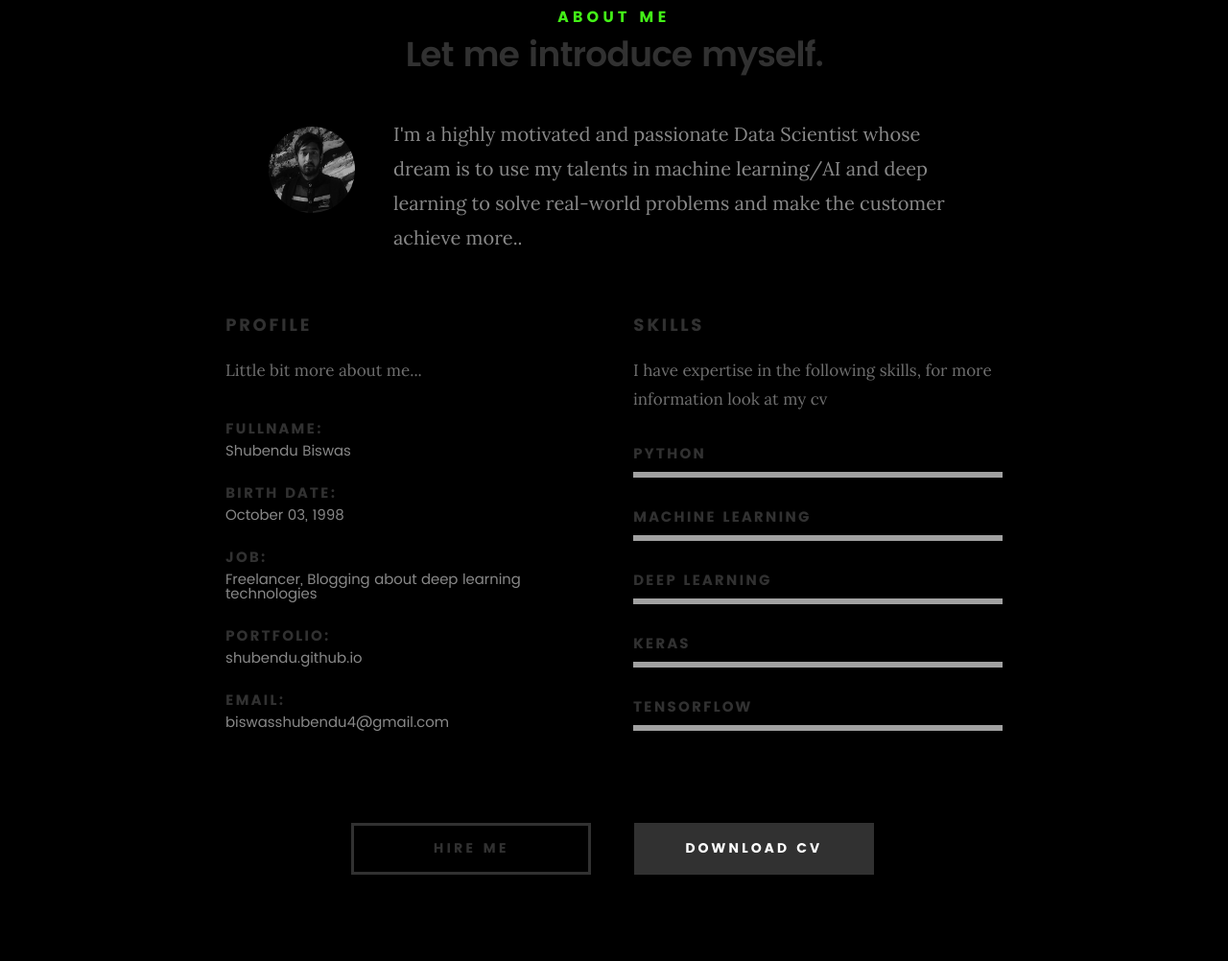
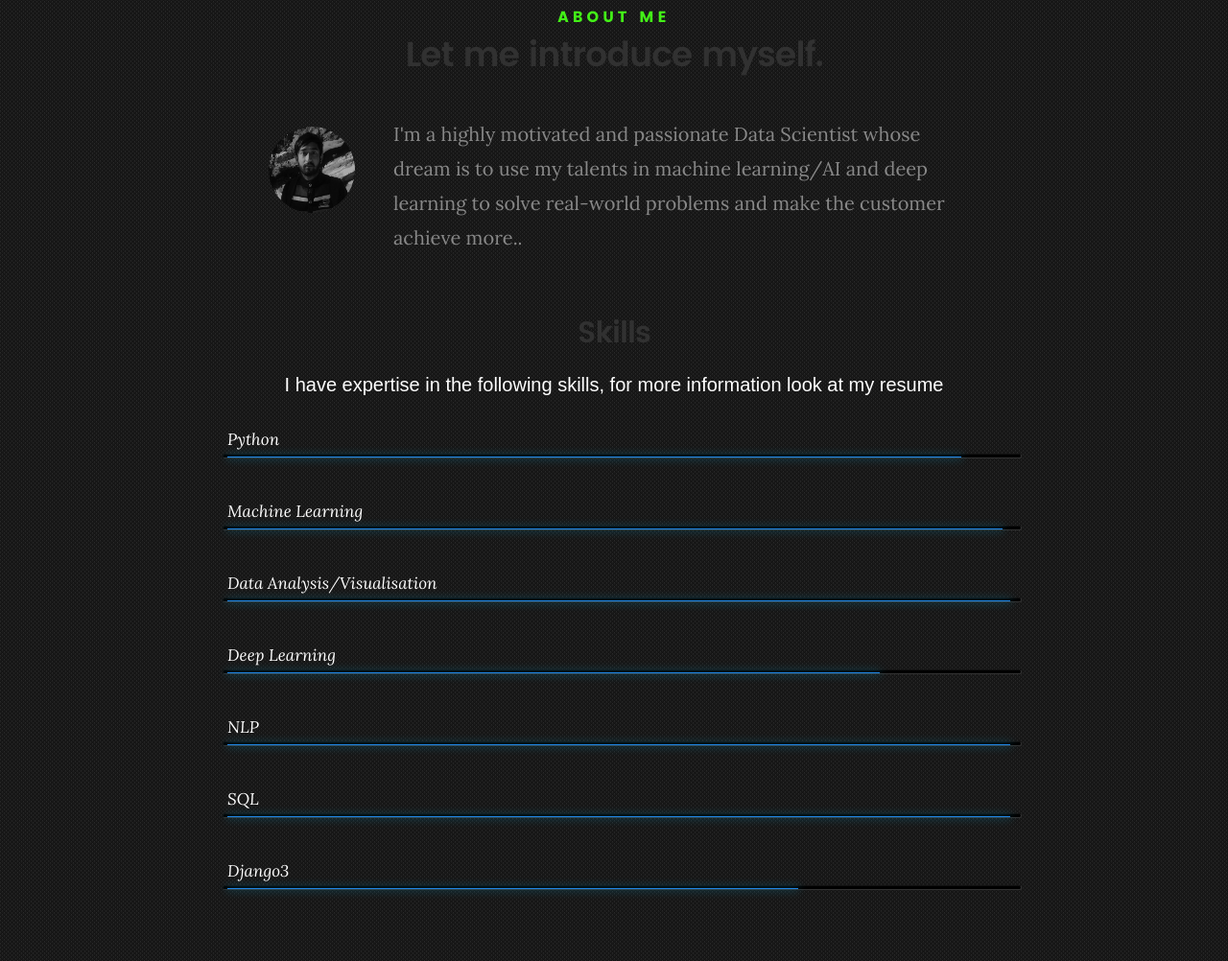
Before and after one commit to shubendu/my_portfolio_v1, a plain HTML site: page index.html in a window 1280 px wide. Shown: the part 917-1919 px from the top of the page at 96% size. Drawn offline with Linux system fonts and the light colour scheme; files whose address does not match are found by name.

Commit message:
adding skills + logo

```diff
--- a/css/main.css
+++ b/css/main.css
@@ -1490,12 +1490,16 @@ header .logo a {
  * -------------------------------------------------------------------
  */
 #about {
-	background: black;
+	background: #161616 url(pattern_40.gif) top left repeat;
 	padding-top: 12rem;
 	padding-bottom: 15rem;
+	font: 20px normal Verdana, Arial, Helvetica, sans-serif;
+	color:#fff;
 }
 #about .section-intro {
 	margin-bottom: 3rem;
+	font: 12px normal Verdana, Arial, Helvetica, sans-serif;
+	color:#fff;
 }
 
 .intro-info {
@@ -1791,9 +1795,12 @@ header .logo a {
  * -------------------------------------------------------------------
  */
 #portfolio {
-	background: black;
+	background: #161616 url(pattern_40.gif) top left repeat;
 	padding-top: 12rem;
-	padding-bottom: 12rem;
+	padding-bottom: 15rem;
+	font: 20px normal Verdana, Arial, Helvetica, sans-serif;
+	color:#fff;
+
 }
 #portfolio .folio-item {
 	padding: 0;
@@ -2251,7 +2258,7 @@ header .logo a {
  * -------------------------------------------------------------------
  */
 #contact {
-	background: #151515;
+	background: #161616 url(pattern_40.gif) top left repeat;
 	padding-top: 12rem;
 	padding-bottom: 7.2rem;
 }
@@ -2492,6 +2499,7 @@ header .logo a {
  * -------------------------------------------------------------------
  */
 footer {
+	background: #161616 url(pattern_40.gif) top left repeat;
 	padding-bottom: 3rem;
 	font-size: 1.4rem;
 	font-family: "poppins-regular", sans-serif;
@@ -2598,3 +2606,56 @@ footer .copyright span:last-child::after {
 }
 
 /*# sourceMappingURL=main.css.map */
+
+/* skills */
+
+
+
+#skill {
+	font: 12px normal Verdana, Arial, Helvetica, sans-serif;
+	list-style:none;
+	padding-top:30px;
+}
+
+#skill li {
+	font: 12px normal Verdana, Arial, Helvetica, sans-serif;
+	margin-bottom:70px;
+	background:#000;
+	height:5px;
+	border-radius:3px;
+	border-left:1px solid #111;
+	border-top:1px solid #111;
+	border-right:1px solid #333;
+	border-bottom:1px solid #333;
+}
+
+#skill li em {
+	position:relative;
+	top:-30px;
+}
+
+.expand {
+	height:1px;
+	margin:2px 0;
+	background:#2187e7;
+	position:absolute;
+	box-shadow:0px 0px 10px 1px rgba(0,198,255,0.4);
+}
+
+.html5       { width:90%;  -moz-animation:html5 5s ease-out;       -webkit-animation:html5 5s ease-out;       }
+.css3        { width:95%;  -moz-animation:css3 5s ease-out;        -webkit-animation:css3 5s ease-out;        }
+.jquery      { width:80%;  -moz-animation:jquery 5s ease-out;      -webkit-animation:jquery 5s ease-out;      }
+.photoshop   { width:96%;  -moz-animation:photoshop 5s ease-out;   -webkit-animation:photoshop 5s ease-out;   }
+.dreamweaver { width:70%; -moz-animation:dreamweaver 5s ease-out; -webkit-animation:dreamweaver 5s ease-out; }
+
+@-moz-keyframes html5       { 0%  { width:0px;} 100%{ width:90%;}  }
+@-moz-keyframes css3        { 0%  { width:0px;} 100%{ width:95%;}  }
+@-moz-keyframes jquery      { 0%  { width:0px;} 100%{ width:80%;}  }
+@-moz-keyframes photoshop   { 0%  { width:0px;} 100%{ width:96%;}  }
+@-moz-keyframes dreamweaver { 0%  { width:0px;} 100%{ width:70%;} }
+
+@-webkit-keyframes html5       { 0%  { width:0px;} 100%{ width:90%;}  }
+@-webkit-keyframes css3        { 0%  { width:0px;} 100%{ width:95%;}  }
+@-webkit-keyframes jquery      { 0%  { width:0px;} 100%{ width:80%;}  }
+@-webkit-keyframes photoshop   { 0%  { width:0px;} 100%{ width:96%;}  }
+@-webkit-keyframes dreamweaver { 0%  { width:0px;} 100%{ width:70%;} }
--- a/index.html
+++ b/index.html
@@ -3,6 +3,7 @@
 <!--[if IE 9 ]><html class="no-js oldie ie9" lang="en"> <![endif]-->
 <!--[if (gte IE 9)|!(IE)]><!--><html class="no-js" lang="en"> <!--<![endif]-->
 <head>
+	<link rel="icon" type="image/png" href="shub.png">
 	<!-- Global site tag (gtag.js) - Google Analytics -->
 <script async src="https://www.googletagmanager.com/gtag/js?id=G-DVZ36PM043"></script>
 <script>
@@ -135,7 +136,7 @@
 
    	<div class="row about-content">
 
-   		<div class="col-six tab-full">
+   		<!-- <div class="col-six tab-full">
 
    			<h3>Profile</h3>
    			<p>Little bit more about me...</p>
@@ -162,39 +163,61 @@
    					<span>biswasshubendu4@gmail.com</span>
    				</li>
 
-   			</ul> <!-- /info-list -->
+   			</ul>
 
-   		</div>
+   		</div> -->
+<!-- <div class="progress percent85"><span>85%</span></div> -->
+   		<div >
 
-   		<div class="col-six tab-full">
+			<center><h1>Skills</h1>
+			   <p>I have expertise in the following skills, for more information look at my resume</p></center>
 
-   			<h3>Skills</h3>
-   			<p>I have expertise in the following skills, for more information look at my cv</p>
 
-				<ul class="skill-bars">
+
+
+
+			   <div class="container">
+				<div class="content">
+
+					<ul id="skill">
+					<li><span class="expand html5"></span><em>Python</em></li>
+					<li><span class="expand css3"></span><em>Machine Learning</em></li>
+					<li><span class="expand photoshop"></span><em>Data Analysis/Visualisation</em></li>
+					<li><span class="expand jquery"></span><em>Deep Learning</em></li>
+					<li><span class="expand photoshop"></span><em>NLP</em></li>
+					<li><span class="expand photoshop"></span><em>SQL</em></li>
+
+
+					<li><span class="expand dreamweaver"></span><em>Django3</em></li>
+					</ul>
+
+				</div>
+			</div>
+
+				<!-- <ul class="skill-bars">
 				   <li>
-					<!-- <div class="progress percent90"><span>90%</span></div> -->
+					<div class="progress percent90"><span>90%</span></div>
 				   	<strong>Python</strong>
 				   </li>
 				   <li>
-				   	<!-- <div class="progress percent85"><span>85%</span></div> -->
+
 				   	<strong>Machine Learning</strong>
 				   </li>
 				   <li>
-				   	<!-- <div class="progress percent70"><span>70%</span></div> -->
+
 				   	<strong>Deep Learning</strong>
 				   </li>
 				   <li>
-				   	<!-- <div class="progress percent95"><span>95%</span></div> -->
+
 				   	<strong>Keras</strong>
 				   </li>
 
 				   <li>
-					<!-- <div class="progress percent75"><span>75%</span></div> -->
+
 				   	<strong>Tensorflow</strong>
 				   </li>
 
-				</ul> <!-- /skill-bars -->
+				</ul>	 -->
 
    		</div>
 
```
Also changed, not shown: css/pattern_40.gif (added), pattern_40.gif (added), shub.png (added).
